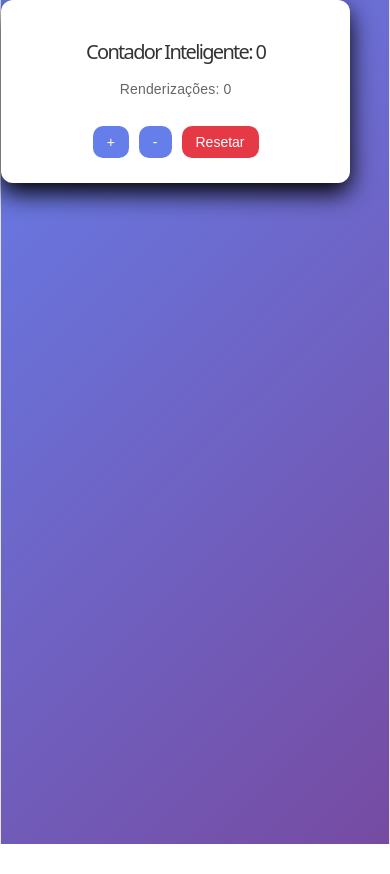
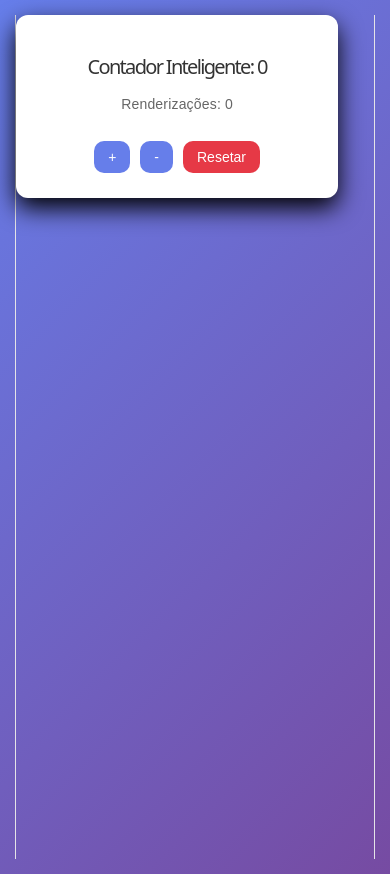
Before and after one commit to PatrickCorrea-git/Contador_inteligente, a React (Vite) app: page / in a window 390 px wide. Before the commit the page ends 844 px from the top, so only its background shows below. Built offline with nearby package versions, Linux system fonts and the light colour scheme.

Commit message:
Corrigindo responsividade

```diff
--- a/src/App.css
+++ b/src/App.css
@@ -4,6 +4,10 @@
     margin: 0;
     box-sizing: border-box;
     font-family: Arial, Helvetica, sans-serif;
+}
+
+html {
+    overflow-x: hidden;
 }
 
 /* Centralização */
@@ -14,6 +18,7 @@ body {
     align-items: center;
     justify-content: center;
     overflow-x: hidden;
+    padding: 15px;
 }
 
 /* Caixa principal */
@@ -23,6 +28,8 @@ body {
     border-radius: 12px;
     text-align: center;
     box-shadow: 0 10px 25px rgb(0, 0, 0.2);
+    width: 100%;
+    max-width: 500px;
 }
 
 /* Título */
```
